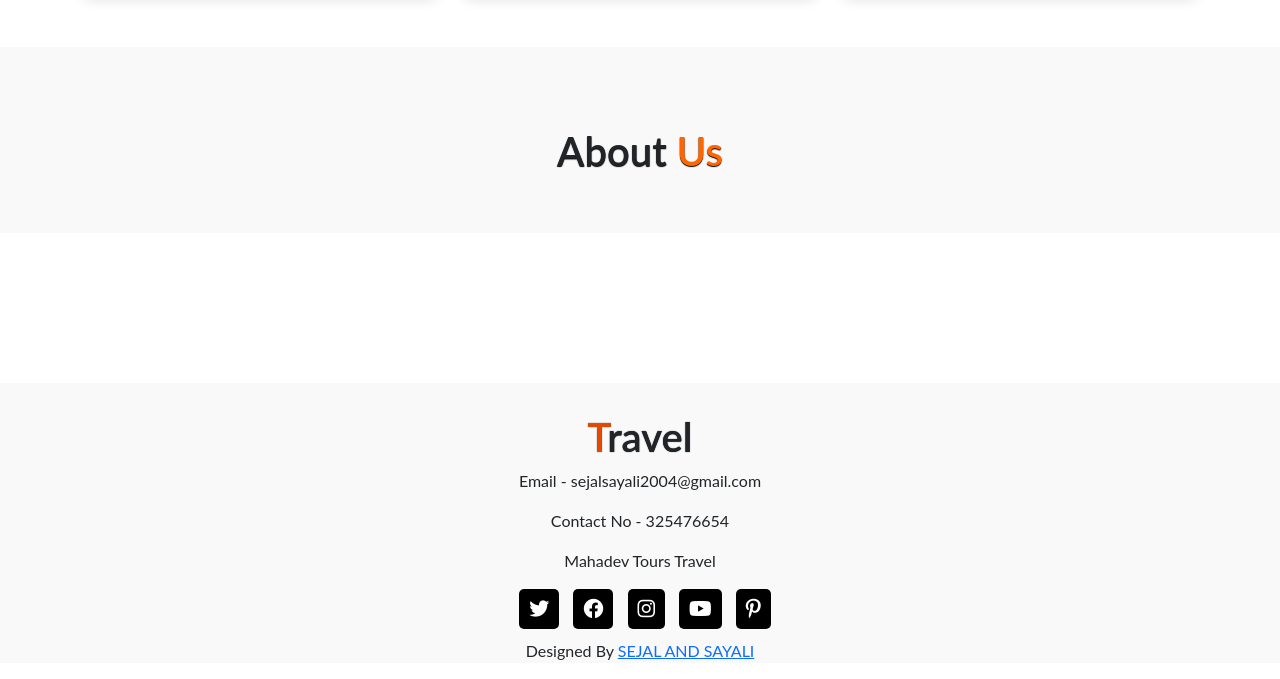
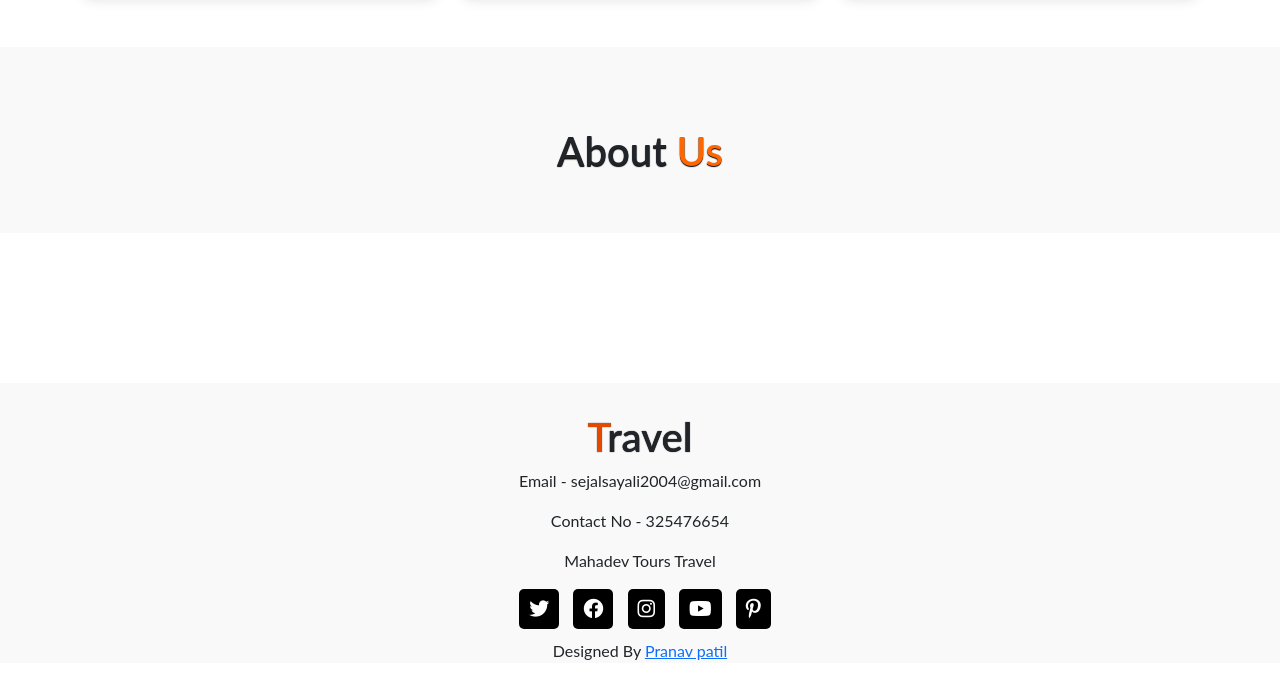
Before and after one commit to pranavpatil0097/portfolio, a plain HTML site: page index.html in a window 1280 px wide. Shown: the part 3766-4445 px from the top of the page. Drawn offline with nearby package versions, Linux system fonts and the light colour scheme.

Commit message:
Update index.html

```diff
--- a/index.html
+++ b/index.html
@@ -328,7 +328,7 @@
       </div>
 
       <div class="credit">
-        <p>Designed By <a href="#"> SEJAL AND SAYALI</a></p>
+        <p>Designed By <a href="#"> Pranav patil</a></p>
       </div>
     </footer>
     <script src="https://cdn.jsdelivr.net/npm/bootstrap@5.0.2/dist/js/bootstrap.bundle.min.js" integrity="sha384-MrcW6ZMFYlzcLA8Nl+NtUVF0sA7MsXsP1UyJoMp4YLEuNSfAP+JcXn/tWtIaxVXM" crossorigin="anonymous"></script>
```
